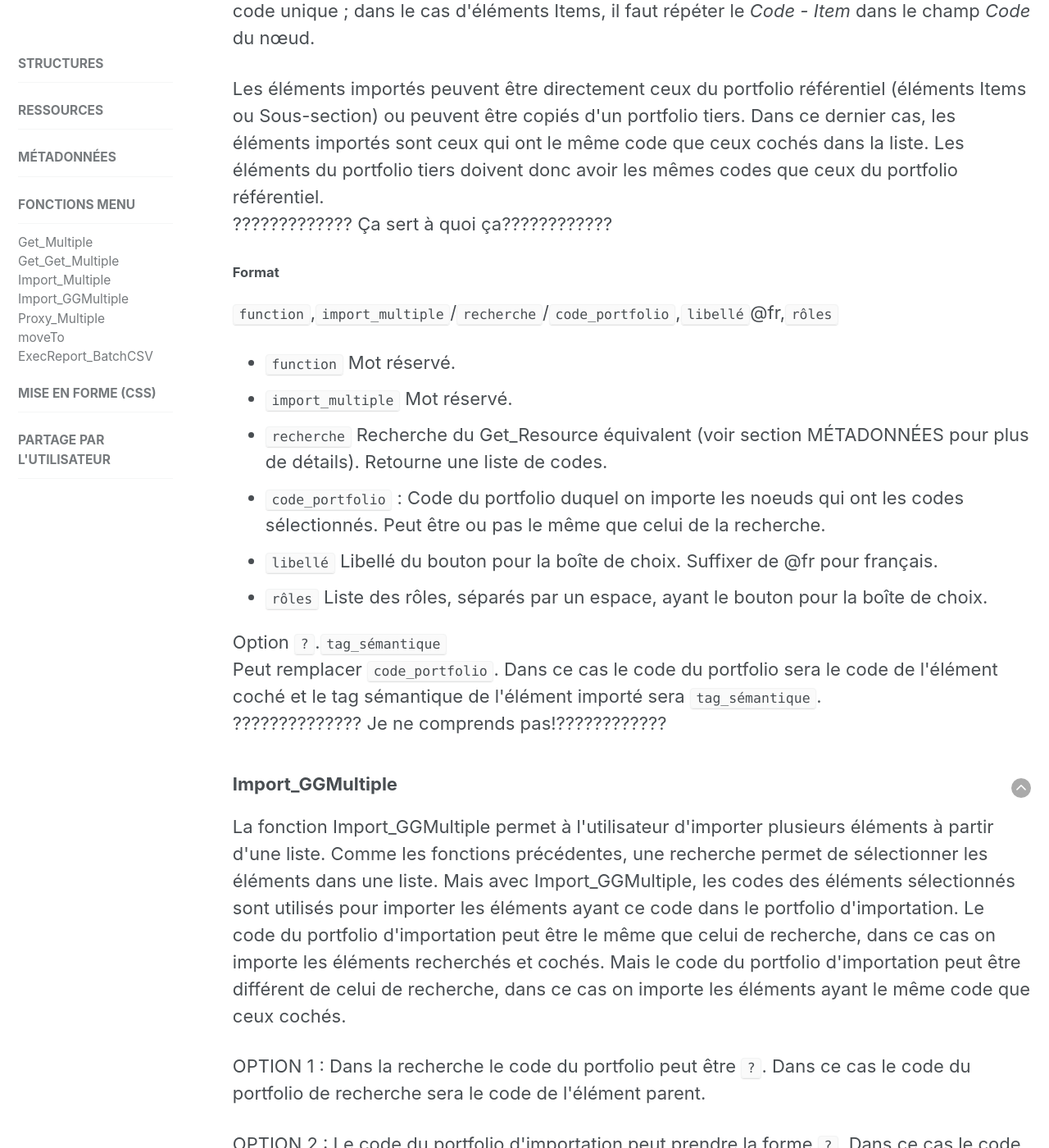
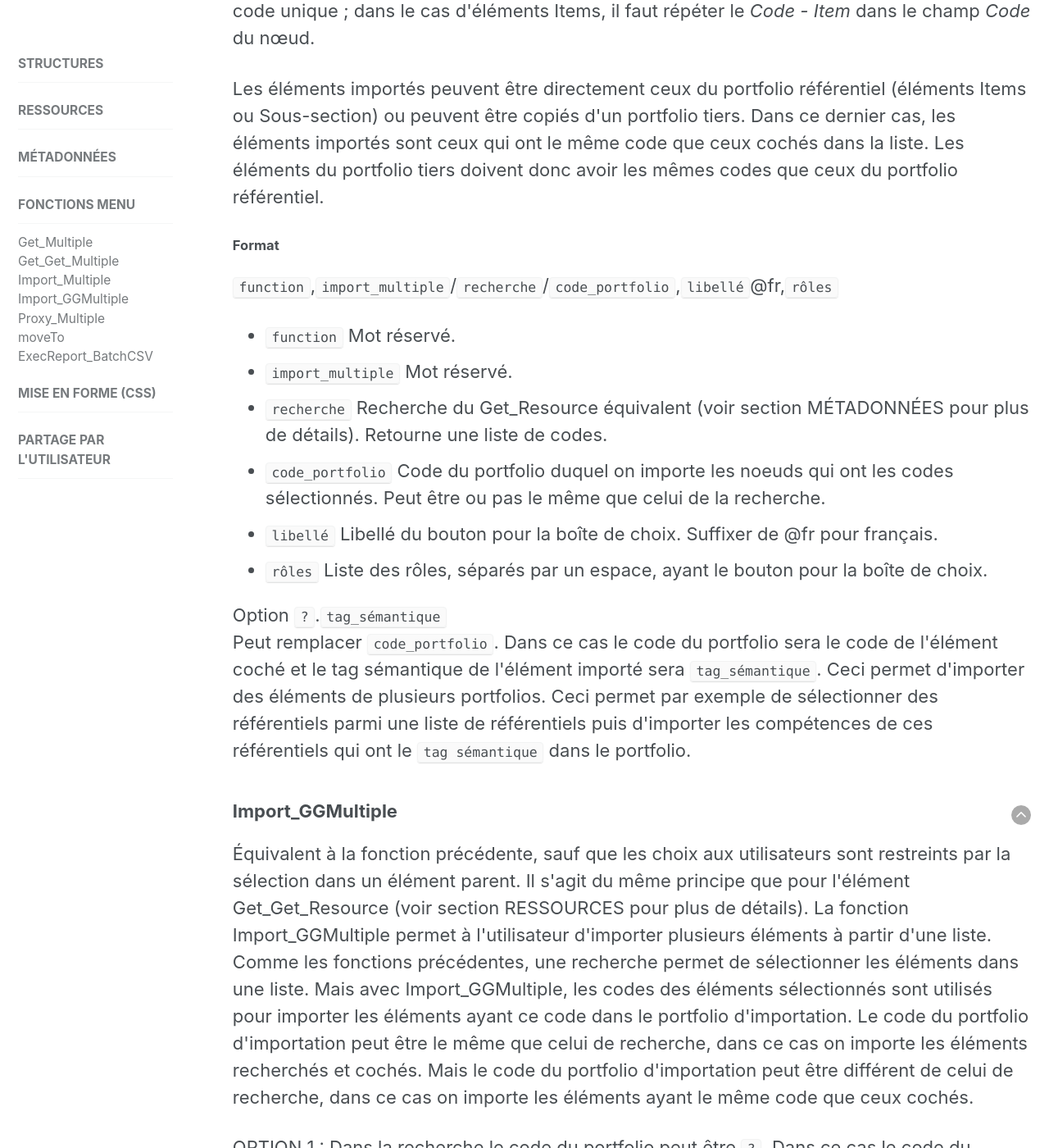
Before and after one commit to karutaproject/karuta-frontend-documentation, a Jekyll site: the page built from _pages/functions_fr.html, in a window 1280 px wide and 1400 px high, scrolled down 2579 px. Shown: the whole window at 82% size. Built offline with Jekyll 4.4.1, drawn with Linux system fonts in a browser that asks for light colours; some of the changed text lies outside the part shown.

Commit message:
corrections

```diff
--- a/_pages/functions_fr.html
+++ b/_pages/functions_fr.html
@@ -25,17 +25,17 @@ sidebar:
 		portfolio. Un élément de cette composante est alors mis à jour avec le code et le libellé de
 		l'élément sélectionné (en général un élément Page, Sous-section ou Get_Resource&nbsp;- dans le
 		cas d'un Get-Resource, c'est la resource qui est mise à jour).
+	</p>
 	<p>
-	</p>
 		La liste d'éléments doit exister dans un portfolio référentiel et chaque élément doit avoir un
 		code unique.
+	</p>
 	<p>
-	</p>
 		Pour que l'utilisateur puisse exécuter cette opération, il doit avoir le droit de Modifier le nœud
 		ou Modifier la ressource sur la composante mise à jour (nœud si la composante mise à jour est une
 		Page ou une Sous-section, ressource si c'est un Get_Resource).
+	</p>
 	<p>
-	</p>
 		ASTUCE&nbsp;: Afin que l'utilisateur ne puisse pas modifier directement le nœud ou la ressource
 		après l'import, cocher la métadonnée Nœud sans crayon ou Ressource sans crayon.
 	</p>
@@ -118,9 +118,7 @@ sidebar:
 		Sous-section) ou peuvent être copiés d'un portfolio tiers. Dans ce dernier cas, les éléments
 		importés sont ceux qui ont le même code que ceux cochés dans la liste. Les éléments du portfolio
 		tiers doivent donc avoir les mêmes codes que ceux du portfolio référentiel.
-	<br> ????????????? Ça sert à quoi ça????????????
 	</p>
-
 	<h4>Format</h4>
 	<p><code>function</code>,<code>import_multiple</code>/<code>recherche</code>/<code>code_portfolio</code>,<code>libellé</code>@fr,<code>rôles</code>
 	</p>
@@ -129,11 +127,11 @@ sidebar:
 		<li><code>import_multiple</code> Mot réservé.</li>
 		<li>
 			<code>recherche</code> Recherche du Get_Resource équivalent (voir section
-			<a href='../metadata_fr#query/'>MÉTADONNÉES</a> pour plus de détails). Retourne une liste
+			<a href='../metadata_fr/#query/'>MÉTADONNÉES</a> pour plus de détails). Retourne une liste
 			de codes.
 		</li>
 		<li>
-			<code>code_portfolio</code> : Code du portfolio duquel on importe les noeuds qui ont les
+			<code>code_portfolio</code> Code du portfolio duquel on importe les noeuds qui ont les
 			codes sélectionnés. Peut être ou pas le même que celui de la recherche.
 		</li>
 		<li>
@@ -149,7 +147,9 @@ sidebar:
 		Option <code>?</code>.<code>tag_sémantique</code><br>
 		Peut remplacer <code>code_portfolio</code>. Dans ce cas le code du portfolio sera le code de
 		l'élément coché et le tag sémantique de l'élément importé sera <code>tag_sémantique</code>.
-	<br>?????????????? Je ne comprends pas!????????????
+		Ceci permet d'importer des éléments de plusieurs portfolios. Ceci permet par exemple de
+		sélectionner des référentiels parmi une liste de référentiels puis d'importer les compétences
+		de ces référentiels qui ont le <code>tag sémantique</code> dans le portfolio.
 	</p>
 </article>
 
@@ -157,6 +157,9 @@ sidebar:
 	<a style='float:right' href='#top'><img src='../assets/img/arrow-up.png'/></a>
 	<h3 id='import_ggmultiple'>Import_GGMultiple</h3>
 	<p>
+		Équivalent à la fonction précédente, sauf que les choix aux utilisateurs sont restreints par la sélection dans un élément parent. Il s'agit du même principe que pour l'élément Get_Get_Resource (voir section RESSOURCES pour plus de détails).
+
+
 		La fonction Import_GGMultiple permet à l'utilisateur d'importer plusieurs éléments à partir d'une
 		liste. Comme les fonctions précédentes, une recherche permet de sélectionner les éléments dans
 		une liste.
@@ -217,12 +220,42 @@ sidebar:
 <article>
 	<a style='float:right' href='#top'><img src='../assets/img/arrow-up.png'/></a>
 	<h3 id='proxy_multiple'>Proxy_Multiple</h3>
+	<p>Permet à un utilisateur de sélectionner plusieurs éléments à partir d'une liste. Pour chaque
+	sélection un élément Proxy est importé et sa cible est mise à jour avec la sélection. L'élément
+	Proxy doit exister dans le portfolio de composantes. L'utilisateur do
+	</p>
+	<p>  <a==À REVOIR
+		Pour que l'utilisateur puisse exécuter cette opération, il doit avoir le droit de Modifier le nœud
+		ou Modifier la ressource sur la composante mise à jour (nœud si la composante mise à jour est une
+		Page ou une Sous-section, ressource si c'est un Get_Resource).
+	</p>
 	<p>
+		ASTUCE&nbsp;: Afin que l'utilisateur ne puisse pas modifier directement le nœud ou la ressource
+		après l'import, cocher la métadonnée Nœud sans crayon ou Ressource sans crayon.
 	</p>
+
 	<h4>Format</h4>
 	<p>
+		<code>function</code>,<code>proxy_multiple</code>/<code>recherche</code>/<code>code_portfolio.tag_sémantique</code>/<code>tag_sémantique</code>,<code>libellé</code>@fr,<code>rôles</code>
 	</p>
 	<ul>
+		<li><code>function</code> Mot réservé.</li>
+		<li><code>proxy_multiple</code> Mot réservé.</li>
+		<li>
+			<code>recherche</code> Recherche de ??????????.
+		</li>
+		<li><code>code_portfolio.tag_sémantique</code> Élément Proxy à importer.</li>
+		<li>
+			<code>tag_sémantique</code> Élément Proxy à mettre à jour.
+		</li>
+		<li>
+			<code>libellé</code> Libellé du bouton pour la boîte de choix. Suffixer de @fr pour
+			français.
+		</li>
+		<li>
+			<code>rôles</code> Liste des rôles, séparés par un espace, ayant le bouton pour la
+			boîte de choix.
+		</li>
 	</ul>
 </article>
 
@@ -232,6 +265,38 @@ sidebar:
 	<a style='float:right' href='#top'><img src='../assets/img/arrow-up.png'/></a>
 	<h3 id='moveTO'>MoveTO</h3>
 	<p>
+		Permet de créer un bouton pour que l'utilisateur bascule un élément de son portfolio entre deux
+		endroits prédéterminés. À chaque exécution, la destination et le point de départ sont inversés.
+	</p>
+	<h4>Format</h4>
+	<p>
+		<code>function</code>,<code>moveTO</code>/<code>destination</code>/<code>départ</code>,<code>libellé</code>@fr,<code>rôles</code>
+	</p>
+	<ul>
+		<li><code>function</code> Mot réservé.</li>
+		<li><code>moveTO</code> Mot réservé.</li>
+		<li>
+			<code>destination</code> Tag sémantique de la Section, Page ou Sous-section de destination.
+		</li>
+		<li>
+			<code>départ</code> Tag sémantique de la Section, Page ou Sous-section du point de départ.
+		</li>
+		<li><code>libellé</code> Libellé du bouton pour la bascule. Suffixer de @fr pour français.</li>
+		<li><code>rôles</code> Liste des rôles, séparés par un espace, ayant le bouton.</li>
+	</ul>
+</article>
+
+<article>
+	<a style='float:right' href='#top'><img src='../assets/img/arrow-up.png'/></a>
+	<h3 id='execReport_BatchCSV'>ExecReport_BatchCSV</h3>
+	<p>
+		Cette fonction permet*********************RENDUE ICI**************************************
+		Un script de  d'exécuter un rapport, d'en obtenir la sortie dans un fichier CVS temporaire
+		plutôt qu'en affichage à l'écran
+	</p>
+	<p>
+		NOTE&nbsp;: À utiliser en combinaison avec les éléments de <a href='../report_fr/'>Rapport</a>
+		<code>Ligne CSV</code> et <code>Valeur CSV</code>.
 	</p>
 	<h4>Format</h4>
 	<p>
@@ -239,15 +304,3 @@ sidebar:
 	<ul>
 	</ul>
 </article>
-
-<article>
-	<a style='float:right' href='#top'><img src='../assets/img/arrow-up.png'/></a>
-	<h3 id='execReport_BatchCSV'>ExecReport_BatchCSV</h3>
-	<p>
-	</p>
-	<h4>Format</h4>
-	<p>
-	</p>
-	<ul>
-	</ul>
-</article>
```
